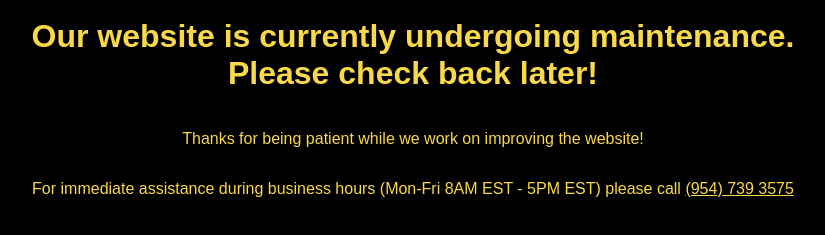
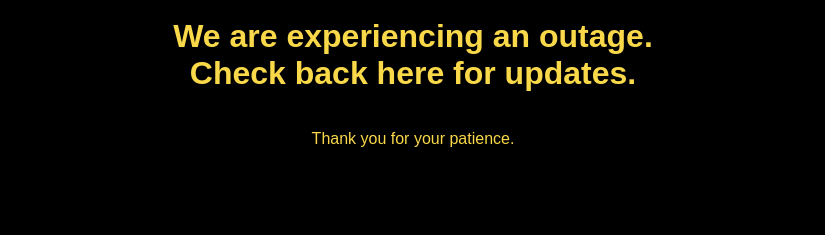
Before and after one commit to Airparts-Company-Inc/heroku-error-pages, a plain HTML site: page maintenance-mode.html in a window 1280 px wide. Shown: the part 183-418 px from the top of the page, without its empty margins (227-1052 px from the left). Drawn offline with Linux system fonts and the light colour scheme.

Commit message:
Outage instead of maintenance

```diff
--- a/maintenance-mode.html
+++ b/maintenance-mode.html
@@ -4,7 +4,7 @@
     <meta charset="UTF-8">
     <meta http-equiv="X-UA-Compatible" content="IE=edge">
     <meta name="viewport" content="width=device-width, initial-scale=1.0">
-    <title>Airpart Company Inc under maintenance</title>
+    <title>Airpart Company Inc Outage</title>
 </head>
 <style>
     body {
@@ -37,9 +37,8 @@
 <body>
     <div id="container">
         <img id="logo" src="airparts-desktop-splash.png" alt="Airparts Company Inc logo" />
-        <h1>Our website is currently undergoing maintenance.<br>Please check back later!</h1>
-        <p>Thanks for being patient while we work on improving the website!</p>
-        <p>For immediate assistance during business hours (Mon-Fri 8AM EST - 5PM EST) please call <a id="link" href="tel:+19547393575">(954) 739 3575</a></p>
+        <h1>We are experiencing an outage.<br>Check back here for updates.</h1>
+        <p>Thank you for your patience.</p>
     </div>
 </body>
 </html>
```
